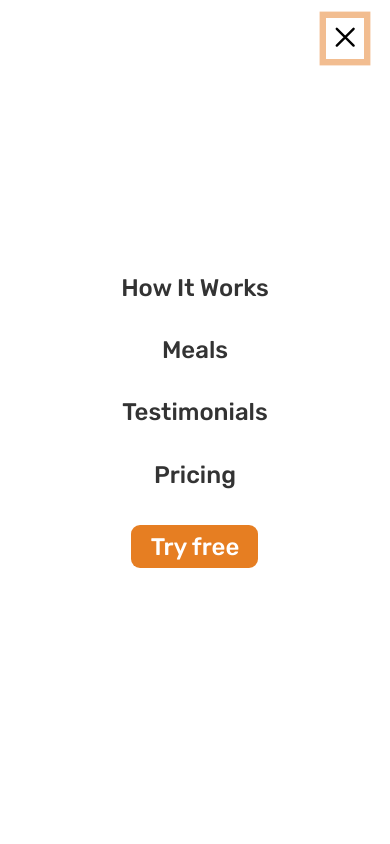
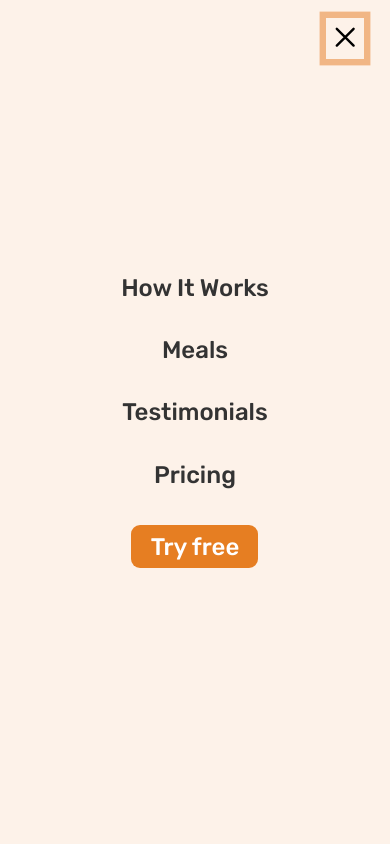
Before and after one commit to Euuphi/omnifood, a React (Create React App) app: page / in a window 390 px wide. Both pictures are taken after a click on the button 345 px from the left and 38 px from the top of the page. Shown: the top 844 px of the page. Built offline with nearby package versions, Linux system fonts and the light colour scheme.

Commit message:
Animate opening and closing of mobile navigation menu

```diff
--- a/src/components/Nav/MainNav.js
+++ b/src/components/Nav/MainNav.js
@@ -41,17 +41,10 @@ const MainNav = ({ isSticky }) => {
     return (
         <header className={`${styles.header} ${isSticky && styles.sticky}`}>
             <Logo />
-            {mobileNav ? (
-                <>
-                    <MobileNavButton
-                        menuOpen={menuOpen}
-                        onClick={clickHandler}
-                    />
-                    {menuOpen && <NavMenu onClick={clickHandler} />}
-                </>
-            ) : (
-                <NavMenu onClick={clickHandler} />
+            {mobileNav && (
+                <MobileNavButton menuOpen={menuOpen} onClick={clickHandler} />
             )}
+            <NavMenu menuOpen={menuOpen} onClick={clickHandler} />
         </header>
     );
 };
--- a/src/components/Nav/NavMenu.js
+++ b/src/components/Nav/NavMenu.js
@@ -4,9 +4,9 @@ import { Link } from "react-scroll";
 // Stylesheets
 import styles from "./NavMenu.module.css";
 
-const NavMenu = ({ onClick }) => {
+const NavMenu = ({ onClick, menuOpen }) => {
     return (
-        <nav className={styles.mainNav}>
+        <nav className={`${styles.mainNav} ${menuOpen ? styles.open : ""}`}>
             <ul className={styles.mainNavList}>
                 <li>
                     <Link
--- a/src/components/Nav/NavMenu.module.css
+++ b/src/components/Nav/NavMenu.module.css
@@ -33,9 +33,10 @@
     background-color: #cf711f;
 }
 
+/* Small Tablet (Portrait) - Below 944px */
 @media (max-width: 59em) {
     .mainNav {
-        background-color: #fff;
+        background-color: var(--color-tint-light);
         position: absolute;
         top: 0;
         left: 0;
@@ -47,9 +48,11 @@
         justify-content: center;
 
         /* Hiding mainNav */
-        /* opacity: 0;
+        opacity: 0;
         pointer-events: none;
-        visibility: hidden; */
+        visibility: hidden;
+        transform: translateX(100%);
+        transition: all 400ms;
     }
 
     .mainNavList {
@@ -59,4 +62,11 @@
     .mainNavLink {
         font-size: 3rem;
     }
+
+    .open {
+        opacity: 1;
+        pointer-events: auto;
+        visibility: visible;
+        transform: translateX(0);
+    }
 }
--- a/src/index.css
+++ b/src/index.css
@@ -80,6 +80,7 @@
 
 html {
     font-size: 62.5%;
+    overflow-x: hidden;
 
     /* CSS global variables */
     --color-primary: #e67e22;
```
